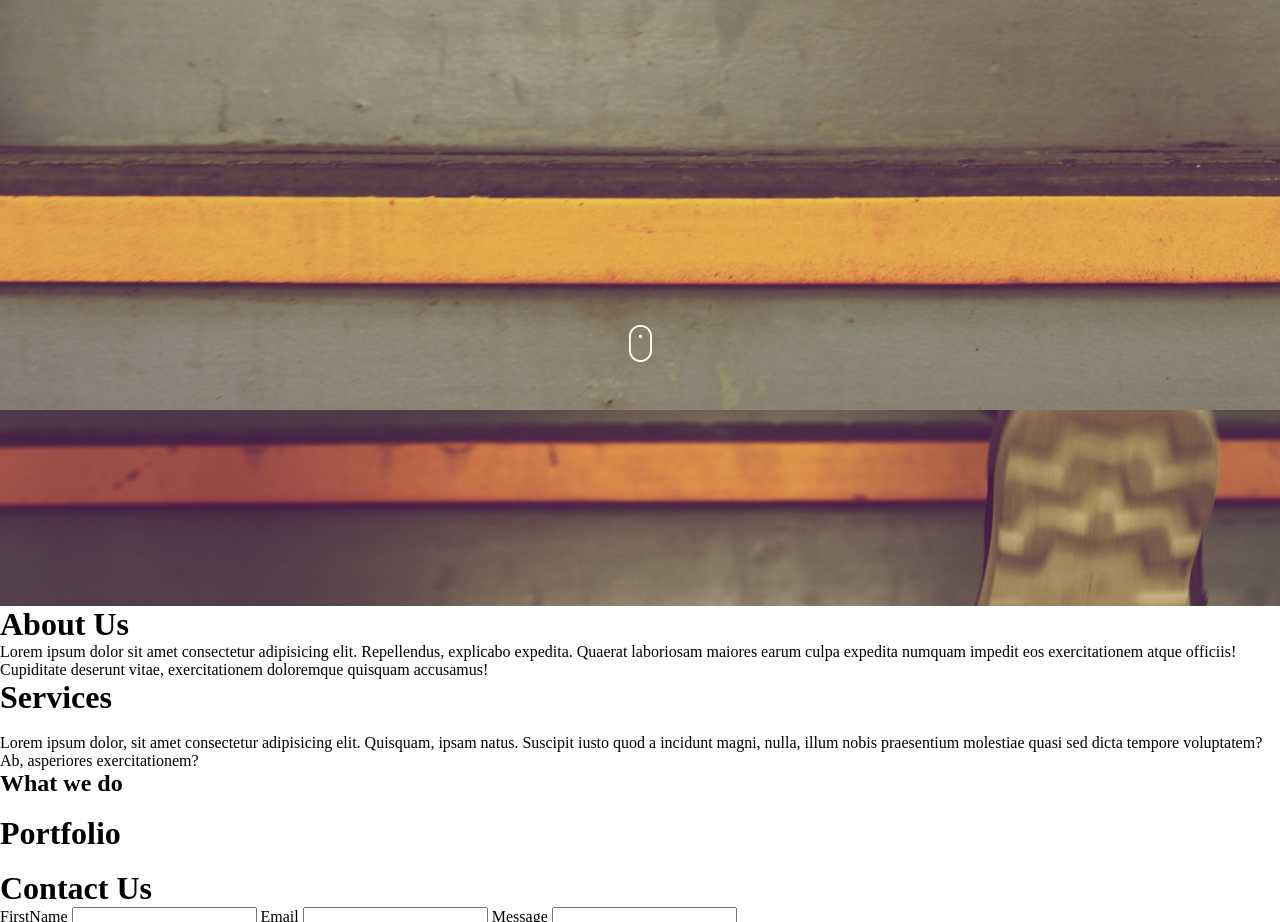
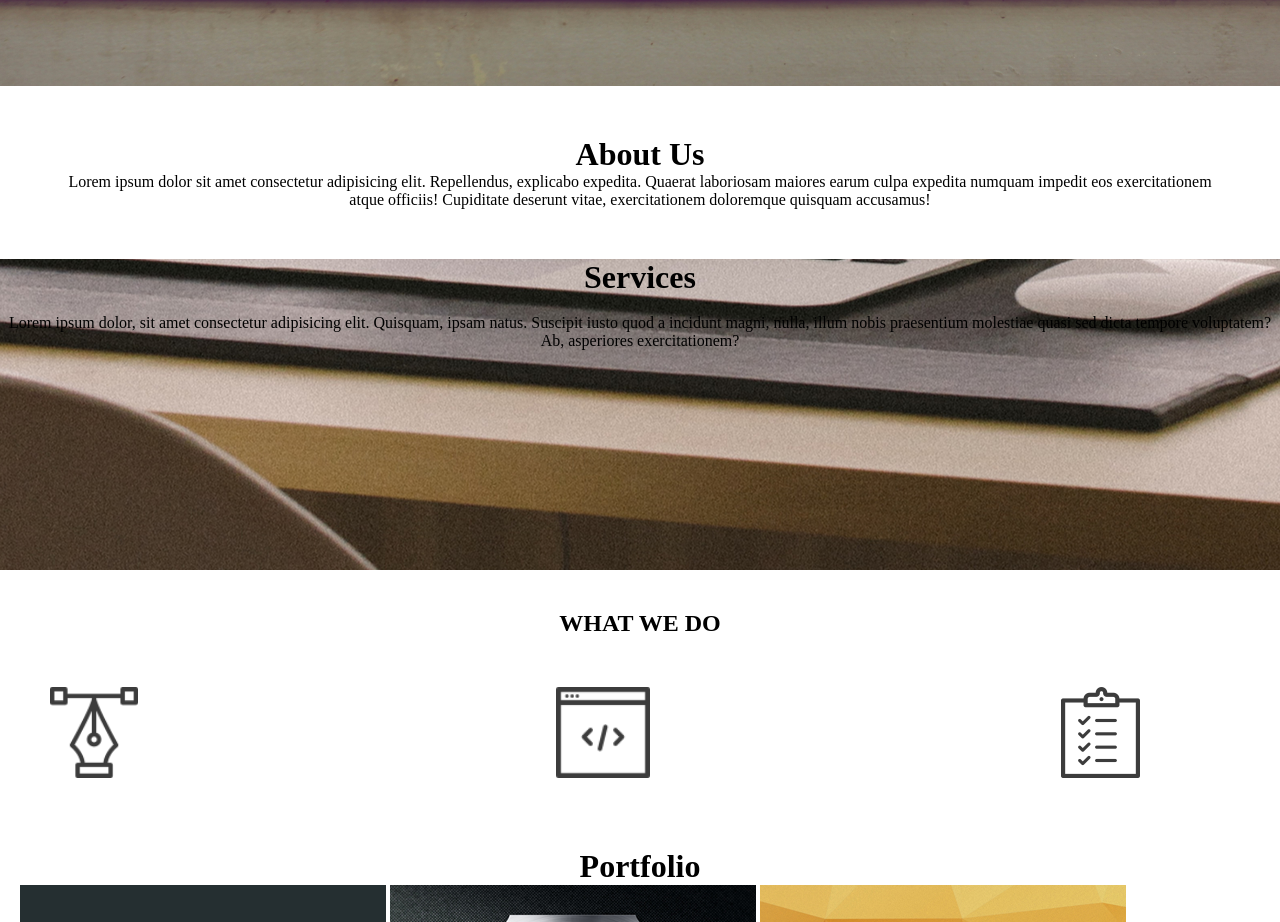
Before and after one commit to Mzazi25/Delani-studio, a plain HTML site: page index.html in a window 1280 px wide. Shown: the part 661-1583 px from the top of the page. Drawn offline with Linux system fonts and the light colour scheme.

Commit message:
added portfolio images

```diff
--- a/css/styles.css
+++ b/css/styles.css
@@ -1,20 +1,17 @@
 *{
     margin: 0;
 
-}
-.img{
-    height: auto;
-
-}
-
-.container{
-    margin: 0;
 
 }
 .box1{
     text-align: center;
     padding:15rem;
     background-image: url(../images/h_img.jpeg);
+    background-size: cover;
+    background-position: center;
+    background-attachment: fixed;
+    padding-bottom: 220px;
+
 
 }
 
@@ -22,6 +19,54 @@
     color: white;
     font-weight: 500;
 }
-.mouse-logo{
-     padding-top: 500px;
+
+.about-us{
+    text-align: center;
+    margin: 50px 50px;
 }
+
+.services{
+    background-image: url(../images/s_image.jpeg);
+    background-size: auto;
+    background-position: center;
+    background-attachment: fixed;
+    padding-bottom: 220px;
+
+    text-align: center;
+}
+.h2_what_we_do{
+    text-align: center;
+    padding-top: 40px;
+}
+
+.what-we-do{
+    display: flex;
+    padding: 50px;
+
+}
+
+.design_icon{
+    display: flex;
+    flex: 3;
+
+}
+.dev_icon{
+    display: flex;
+    flex: 3;
+
+}
+.product_icon{
+    display: flex;
+    flex: 1;
+
+}
+
+.portfolio{
+    padding: 20px;
+}
+
+.portfolio h1{
+    text-align: center;
+
+
+}
--- a/index.html
+++ b/index.html
@@ -35,25 +35,32 @@
             <img src="#" alt="">
             <p>Lorem ipsum dolor, sit amet consectetur adipisicing elit. Quisquam, ipsam natus. Suscipit iusto quod a incidunt magni, nulla, illum nobis praesentium molestiae quasi sed dicta tempore voluptatem? Ab, asperiores exercitationem?</p>
         </div>
+        <div class="h2_what_we_do">
+            <h2>WHAT WE DO</h2>
+        </div>
         <div class="what-we-do">
-            <h2> What we do</h2>
-            <img src="#" alt="">
-            <img src="#" alt="">
-            <img src="#" alt="">
+            <div class="design_icon">
+            <img src="images/design_icon.png" alt="Design">
+            </div>
+            <div class="dev_icon">
+            <img src="images/dev_icon.png" alt="Development">
+            </div>
+            <div class="product_icon">
+            <img src="images/product_icon.png" alt="Product Management">
+            </div>
         </div>
         <div class="portfolio">
             <h1>Portfolio</h1>
-            <img src="#" alt="">
-            <img src="#" alt="">
-            <img src="#" alt="">
-            <img src="#" alt="">
-            <img src="#" alt="">
-            <img src="#" alt="">
-            <img src="#" alt="">
-            <img src="#" alt="">
-
+            <img src="images/work4.jpeg" alt="">
+            <img src="images/work3.jpeg" alt="">
+            <img src="images/work2.jpeg" alt="">
+            <img src="images/work1.jpeg" alt="">
+            <img src="images/work5.jpeg" alt="">
+            <img src="images/work6.jpeg" alt="">
+            <img src="images/work7.jpeg" alt="">
+            <img src="images/work8.jpeg" alt="">
         </div>
-        <div class="contact-us">
+        <div class="contact_us">
             <h1>Contact Us</h1>
             <form>
                 <label for="Name"> FirstName</label>
```
Also changed, not shown: images/c_image.jpeg (added), images/design_icon.png (added), images/dev_icon.png (added), images/product_icon.png (added), images/s_image.jpeg (added), images/work1.jpeg (added), images/work2.jpeg (added), images/work3.jpeg (added), images/work4.jpeg (added), images/work5.jpeg (added), images/work6.jpeg (added), images/work7.jpeg (added), images/work8.jpeg (added).
